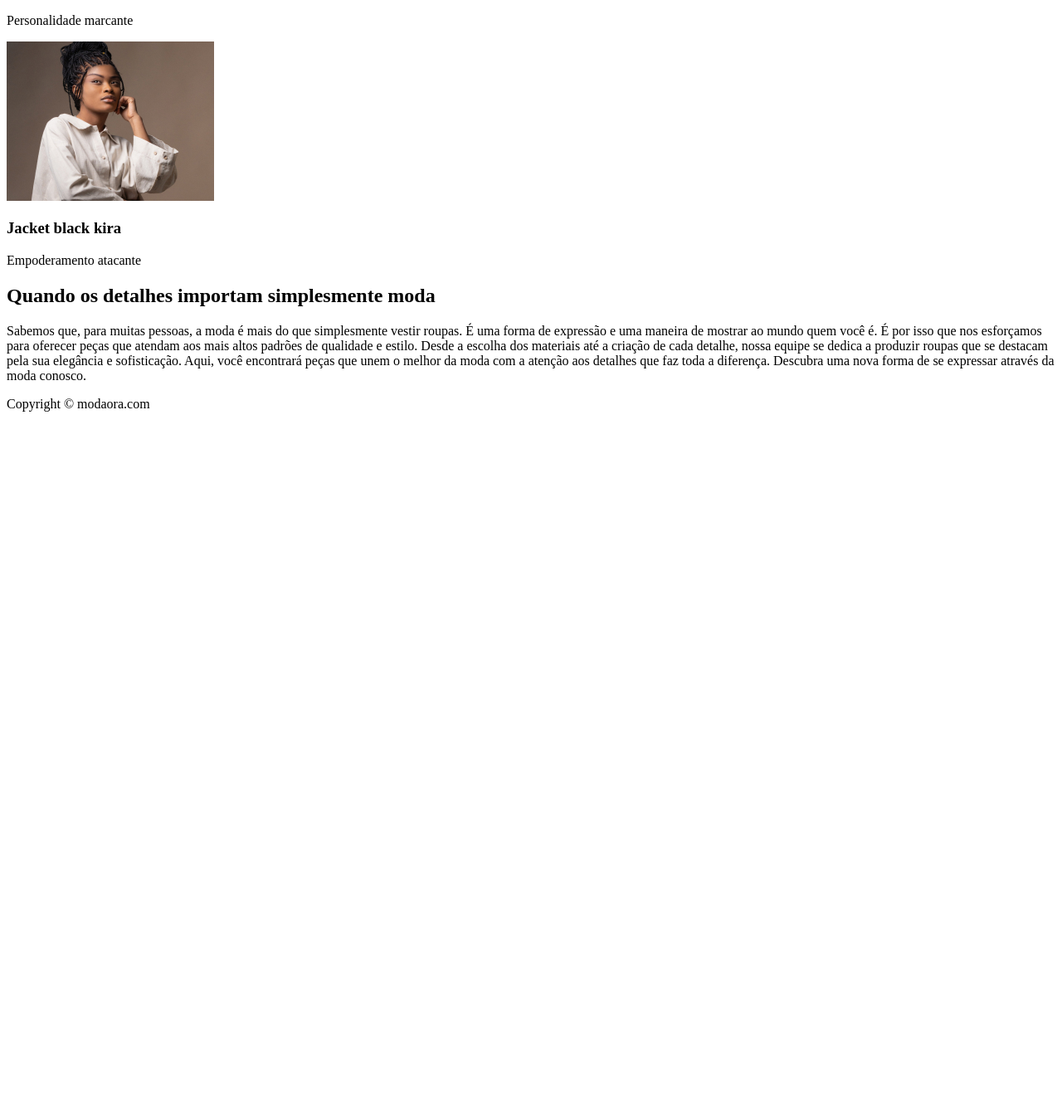
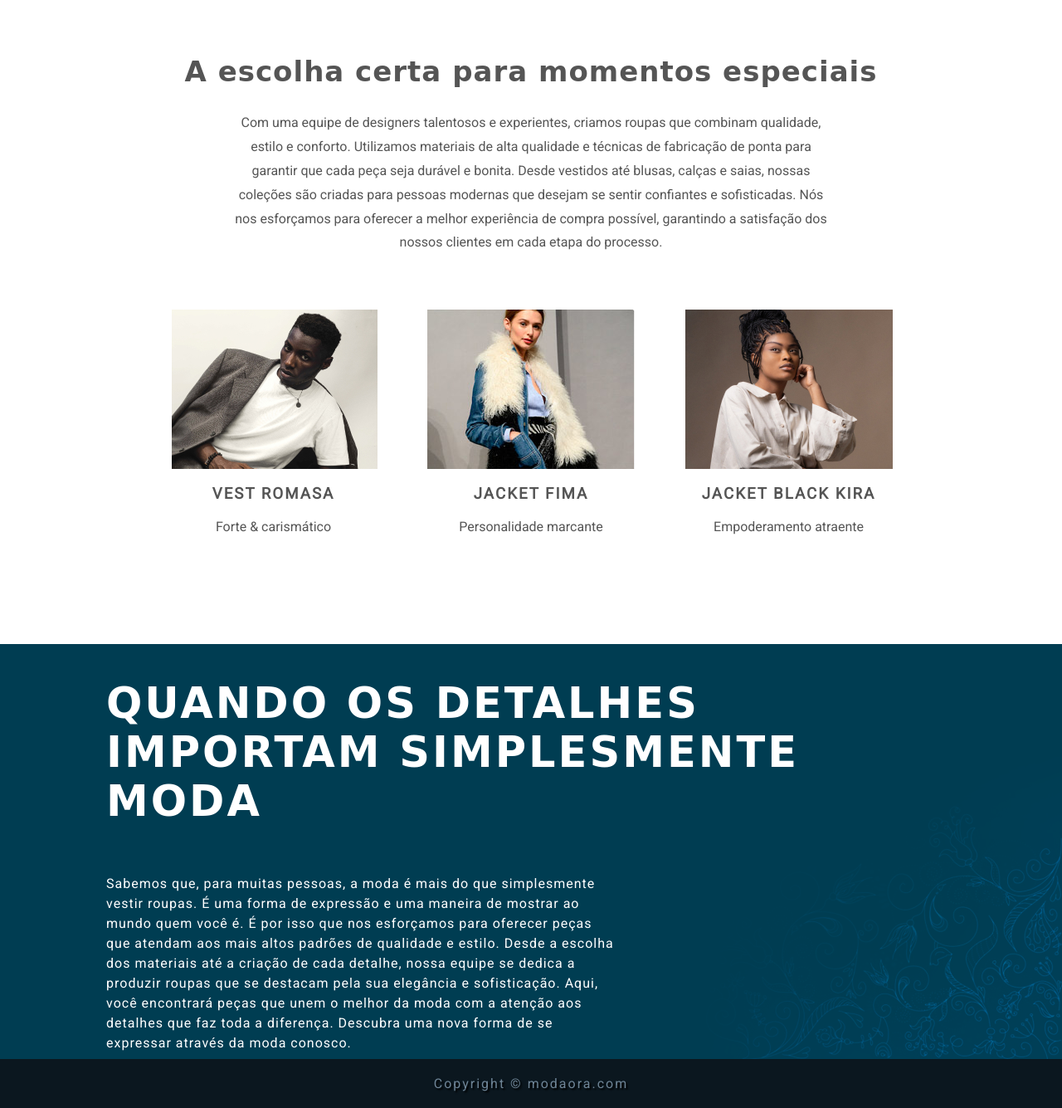
Before and after one commit to AndsonMaciel/desafio-projetoModaOra, a plain HTML site: page index.html in a window 1280 px wide. Shown: the part 762-2097 px from the top of the page at 83% size. Before the commit the page ends 1266 px from the top, so only its background shows below. Drawn offline with Linux system fonts and the light colour scheme; a web font is replaced by a local one.

Commit message:
Finalizando o conteudo na branch
branch utilizada para estilizar o conteudo do meu projeto

```diff
--- a/css/estilo.css
+++ b/css/estilo.css
@@ -1 +1,126 @@
-/* Escreva aqui as suas folhas de estilo */
+@import url('https://fonts.googleapis.com/css2?family=Roboto&family=Viaoda+Libre&display=swap');
+
+html,
+body {
+    min-height: 100%;
+}
+
+body {
+    font-family: 'Roboto', sans-serif;
+    margin: 0;
+    padding: 0;
+}
+
+.hero {
+    height: 700px;
+    background-image: url(../imagens/topo.jpg);
+    background-size: cover;
+    background-repeat: no-repeat;
+}
+
+.hero-content {
+    display: flex;
+    justify-content: space-between;
+    align-items: center;
+    background-color: #162028;
+}
+
+.hero-content__title {
+    color: white;
+    font-family: 'Viaoda Libre', cursive;
+    font-size: 40px;
+    margin: 0 150px 0;
+}
+
+.hero-content__menu .menu__items {
+    list-style-type: none;
+    display: flex;
+    gap: 30px;
+    margin: 0 50px;
+}
+
+.menu__items a {
+    display: block;
+    text-decoration: none;
+    padding: 16px;
+    text-transform: uppercase;
+    color: #425564;
+    letter-spacing: 3px;
+}
+
+.hero-container__center {
+    text-align: center;
+    color: #555;
+    padding: 100px 0 50px;
+}
+
+.container-title__center {
+    font-family: 'Viaoda Libre', cursive;
+    font-size: 34px;
+    letter-spacing: 1px;
+}
+
+.hero-container__center .container-content__center {
+    line-height: 1.8;
+    margin: auto 280px;
+}
+
+.hero-container__img {
+    display: flex;
+    align-items: center;
+    justify-content: space-evenly;
+    flex-wrap: wrap;
+    max-width: 960px;
+    gap: 16px;
+    margin: 50px auto;
+    padding: 16px;
+
+}
+
+.hero-container__img img {
+    flex-basis: 280px;
+    display: block;
+}
+
+.hero-container__img h3 {
+    text-transform: uppercase;
+    letter-spacing: 2px;
+}
+
+.hero-container__bottom {
+    height: 500px;
+    color: white;
+    background-image: url(../imagens/bg_detalhe.png);
+    background-position: right bottom;
+    background-repeat: no-repeat;
+    background-color: #003d52;
+}
+
+.container__bottom {
+    display: flex;
+    flex-wrap: wrap;
+    width: 80%;
+    margin: auto;
+}
+
+.container-title__bottom {
+    font-family: 'Viaoda Libre', cursive;
+    font-size: 34px;
+    text-transform: uppercase;
+    letter-spacing: 3px;
+}
+
+.container-content__bottom {
+    width: 60%;
+    letter-spacing: 1px;
+    line-height: 1.5;
+}
+
+.hero-rodape {
+    background-color: #0b171f;
+    color: #6f8597;
+    padding: 20px;
+    text-align: center;
+    letter-spacing: 2px;
+    text-shadow: 2px 2px 2px black;
+}
--- a/index.html
+++ b/index.html
@@ -12,8 +12,8 @@
 <body>
     <header class="hero">
         <div class="hero-content">
-            <div class="hero-title">Moda Ora</div>
-            <nav class="hero-menu">
+            <h1 class="hero-content__title">Moda Ora</h1>
+            <nav class="hero-content__menu">
                 <ul class="menu__items">
                     <li><a href="#">Portifolio</a></li>
                     <li><a href="#">Sobre nós</a></li>
@@ -24,47 +24,58 @@
     </header>
 
     <main>
-        <section class="hero-content__container">
-            <div class="container__center">
+        <section class="hero-container">
+            <div class="hero-container__center">
                 <header>
-                    <h2>A escolha certa para momentos especiais</h2>
+                    <h2 class="container-title__center">A escolha certa para momentos especiais</h2>
                 </header>
-                <p>Com uma equipe de designers talentosos e experientes, criamos roupas que combinam qualidade, estilo e
+                <p class="container-content__center">Com uma equipe de designers talentosos e experientes, criamos
+                    roupas que combinam qualidade, estilo e
                     conforto. Utilizamos materiais de alta qualidade e técnicas de fabricação de ponta para garantir que
                     cada peça seja durável e bonita. Desde vestidos até blusas, calças e saias, nossas coleções são
                     criadas para pessoas modernas que desejam se sentir confiantes e sofisticadas. Nós nos esforçamos
                     para oferecer a melhor experiência de compra possível, garantindo a satisfação dos nossos clientes
                     em cada etapa do processo.</p>
 
-                    <article class="container_img">
+                <div class="hero-container__img">
+                    <article>
                         <img src="imagens/modelo5.jpg" alt="modelo_5">
                         <h3>Vest Romasa</h3>
                         <p>Forte & carismático</p>
                     </article>
 
-                    <article class="container_img">
+                    <article>
                         <img src="imagens/modelo2.jpg" alt="modelo_2">
                         <h3>Jacket Fima</h3>
                         <p>Personalidade marcante</p>
                     </article>
 
-                    <article class="container_img">
+                    <article>
                         <img src="imagens/modelo4.jpg" alt="modelo_4">
                         <h3>Jacket black kira</h3>
-                        <p>Empoderamento atacante</p>
+                        <p>Empoderamento atraente</p>
                     </article>
+                </div>
             </div>
 
-            <div class="container__bottom">
-                <header>
-                    <h2>Quando os detalhes importam simplesmente moda</h2>
-                </header>
-                <p>Sabemos que, para muitas pessoas, a moda é mais do que simplesmente vestir roupas. É uma forma de
-                    expressão e uma maneira de mostrar ao mundo quem você é. É por isso que nos esforçamos para oferecer
-                    peças que atendam aos mais altos padrões de qualidade e estilo. Desde a escolha dos materiais até a
-                    criação de cada detalhe, nossa equipe se dedica a produzir roupas que se destacam pela sua elegância
-                    e sofisticação. Aqui, você encontrará peças que unem o melhor da moda com a atenção aos detalhes que
-                    faz toda a diferença. Descubra uma nova forma de se expressar através da moda conosco.</p>
+            <div class="hero-container__bottom">
+                <div class="container__bottom">
+                    <header class="container-title__bottom">
+                        <h2>Quando os detalhes importam simplesmente moda</h2>
+                    </header>
+                    <p class="container-content__bottom">Sabemos que, para muitas pessoas, a moda é mais do que
+                        simplesmente
+                        vestir roupas. É uma forma de
+                        expressão e uma maneira de mostrar ao mundo quem você é. É por isso que nos esforçamos para
+                        oferecer
+                        peças que atendam aos mais altos padrões de qualidade e estilo. Desde a escolha dos materiais
+                        até a
+                        criação de cada detalhe, nossa equipe se dedica a produzir roupas que se destacam pela sua
+                        elegância
+                        e sofisticação. Aqui, você encontrará peças que unem o melhor da moda com a atenção aos detalhes
+                        que
+                        faz toda a diferença. Descubra uma nova forma de se expressar através da moda conosco.</p>
+                </div>
             </div>
         </section>
     </main>
```
